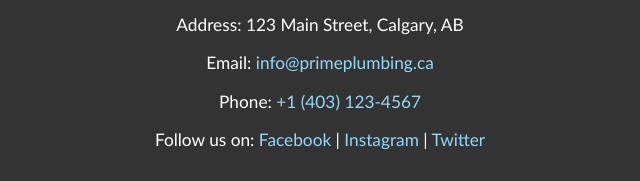
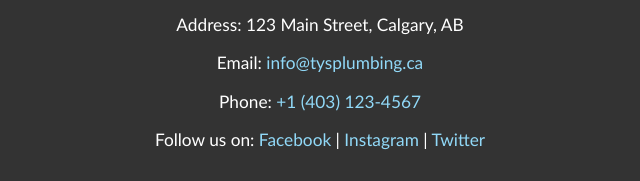
Before and after one commit to AleksandarSremcevic/Ty-s-Plumbing, a plain HTML site: page index.html in a window 1280 px wide. Shown: the part 3289-3470 px from the top of the page, 320-960 px from the left. Drawn offline with Linux system fonts and the light colour scheme.

Commit message:
Update index.html

```diff
--- a/index.html
+++ b/index.html
@@ -204,7 +204,7 @@
 <footer>
     <p>Contact Us</p>
     <p>Address: 123 Main Street, Calgary, AB</p>
-    <p>Email: <a href="mailto:info@primeplumbing.ca">info@primeplumbing.ca</a></p>
+    <p>Email: <a href="mailto:info@primeplumbing.ca">info@tysplumbing.ca</a></p>
     <p>Phone: <a href="tel:+14031234567">+1 (403) 123-4567</a></p>
     <p>Follow us on:
         <a href="#">Facebook</a> |
```
